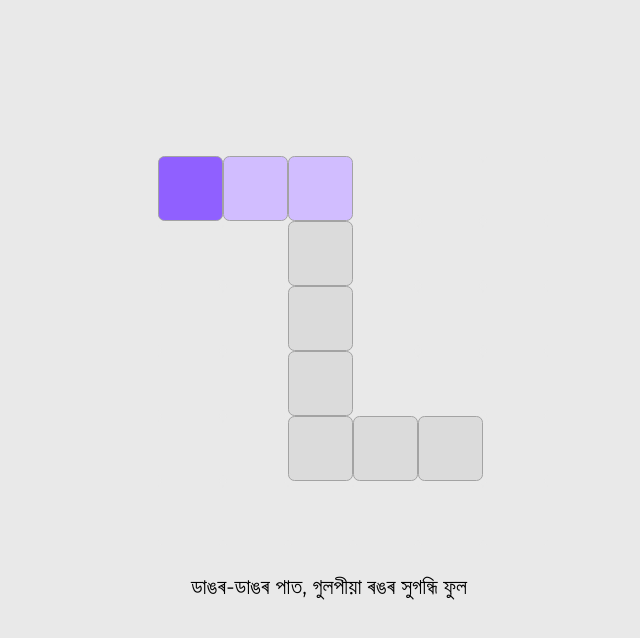
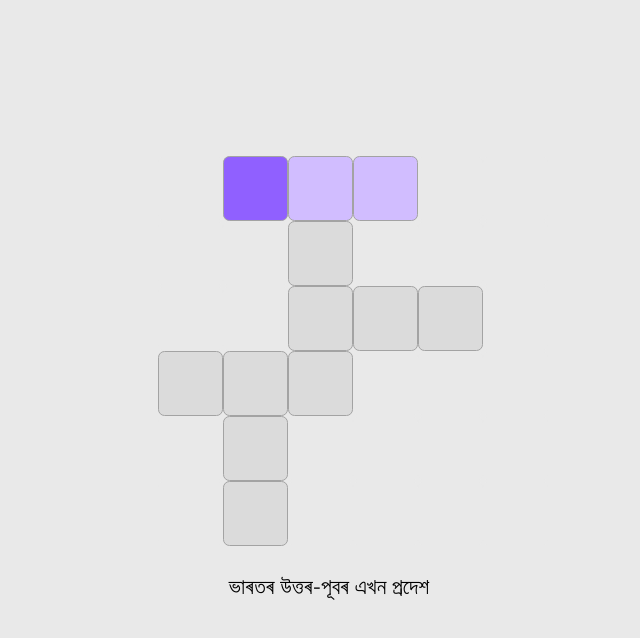
Before and after one commit to tinkalguli/crossword, a React (Create React App) app: page / in a window 1280 px wide. Shown: the top 638 px of the page, without its empty margins (287-927 px from the left). Built offline with nearby package versions, Linux system fonts and the light colour scheme; the HTML template or start-up script is replaced by a standard one.

Commit message:
Add more

```diff
--- a/src/constant.js
+++ b/src/constant.js
@@ -1,7 +1,9 @@
 export const WORDS = [
-  { word: "কমল", positions: [0, 1, 2], hint: "ডাঙৰ-ডাঙৰ পাত, গুলপীয়া ৰঙৰ সুগন্ধি ফুল" },
-  { word: "অবতৰণ", positions: [2, 8, 14, 20, 26], hint: "উৰিব পৰা বস্তু বা প্ৰাণীয়ে তললৈ নামি আহি মাটি চুৱা কাৰ্য" },
-  { word: "তৰল", positions: [26, 27, 28], hint: "পানী হ'ল এবিধ ___ পদাৰ্থ" }
+  { word: "অসম", positions: [1, 2, 3], hint: "ভাৰতৰ উত্তৰ-পূবৰ এখন প্ৰদেশ" },
+  { word: "সমতল", positions: [2, 8, 14, 20], hint: "ওখ-চাপৰ বা খলা-বমা নথকা এখন পৃষ্ঠ বা ঠাই" },
+  { word: "তৰল", positions: [14, 15, 16], hint: "পানী হ'ল এবিধ ___ পদাৰ্থ" },
+  { word: "কমল", positions: [18, 19, 20], hint: "ডাঙৰ-ডাঙৰ পাত, গুলপীয়া ৰঙৰ সুগন্ধি ফুল" },
+  { word: "মৰম", positions: [19, 25, 31], hint: "কোনো ব্যক্তিৰ প্ৰতি ভালপোৱা" }
 ];
 
 // export const WORDS = [
```
